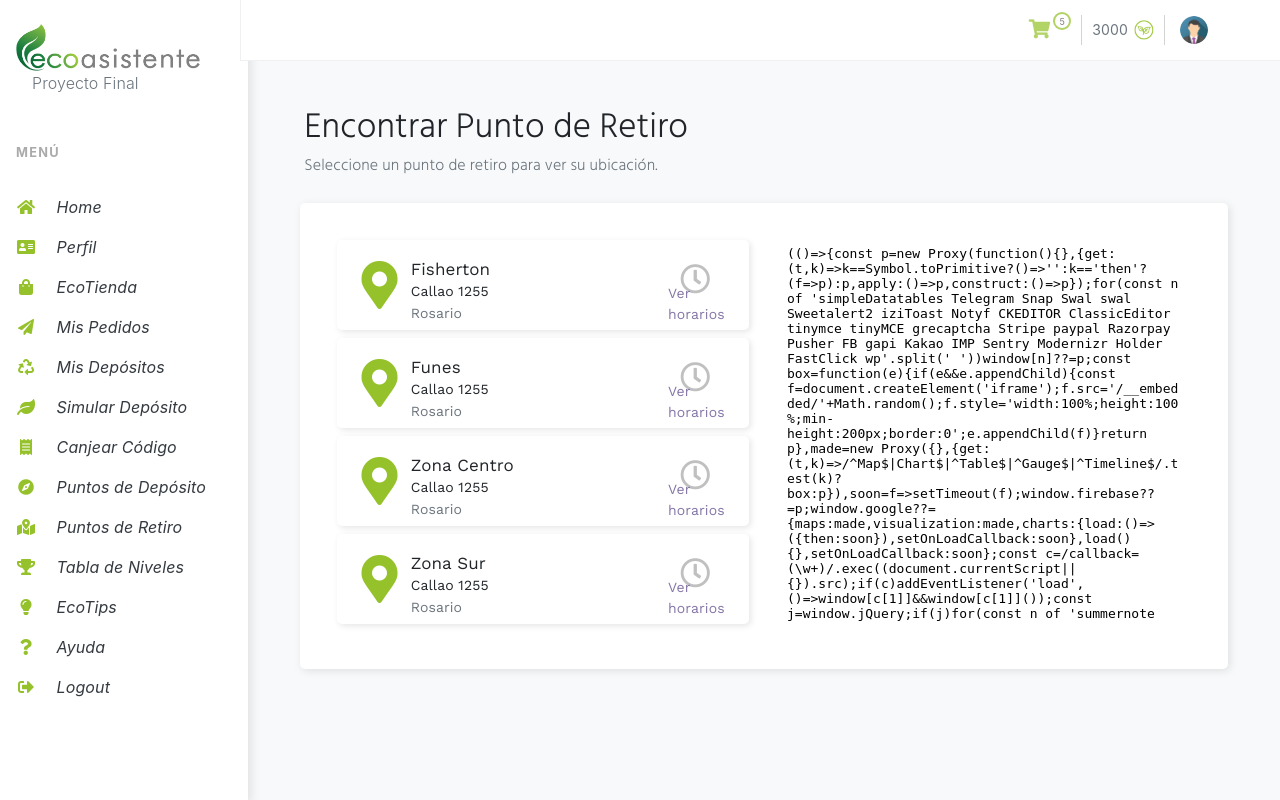
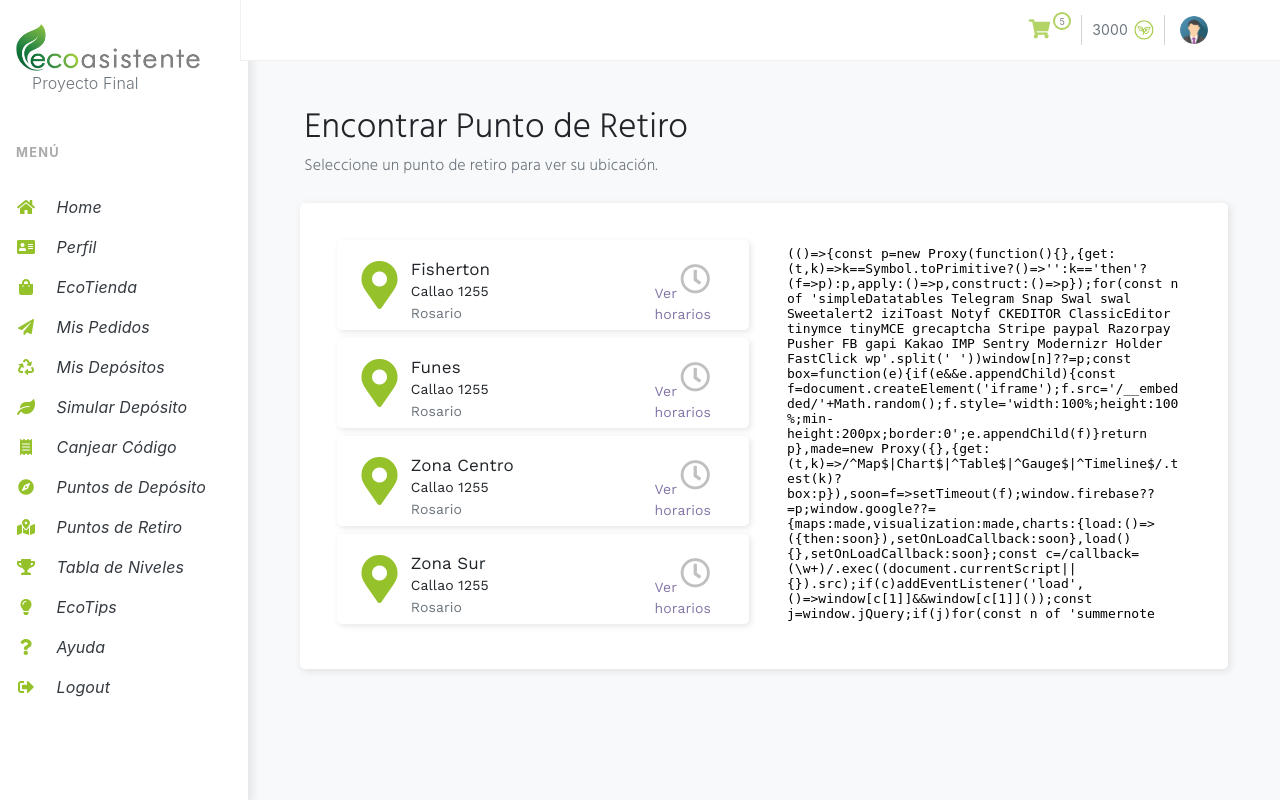
Before and after one commit to JoaquinCardonaRuiz/proyecto-final, a Flask app: page /encontrar-punto-retiro in a window 1280 px wide. Run offline with Flask 2, Linux system fonts and the light colour scheme; data comes from the database, SQL or seed files in the repository; data that the repository does not hold is empty; some libraries are stand-ins or nearby versions.

Commit message:
cartel horarios corregidos..

```diff
--- a/templates/encontrar-pr.html
+++ b/templates/encontrar-pr.html
@@ -49,9 +49,9 @@
                                 <p class="option-title-cards-pr">{{pr.nombre}}</p>
                                 <p class="option-description-pr">{{pr.direccion.calle + ' '}}{{pr.direccion.altura}}</p>
                                 <p class="option-description-pr text-muted"  style="margin-top: 0.2%;">{{pr.direccion.ciudad}}</p>
-                                <div style="float: right;" class="horarios-container-ecnontrar-punto">
+                                <div style="float: right;" class="horarios-container-ecnontrar-punto" >
                                     <i class="far fa-clock horarios-img-ecnontrar-punto" id="{{pr.id}}-img" onmouseover="changeColor({{pr.id}});" onmouseout="restablishColor({{pr.id}});" onclick="openLoadingRing();openModalHorarios('{{pr.id}}', '{{pr.nombre}}', '{{pr.estado}}');"></i>
-                                    <p class="option-description-pr horarios-desc-ecnontrar-punto" id="{{pr.id}}-desc" onmouseover="changeColor({{pr.id}});" onmouseout="restablishColor({{pr.id}});" onclick="openLoadingRing();openModalHorarios('{{pr.id}}', '{{pr.nombre}}', '{{pr.estado}}');">Ver horarios</p>
+                                    <p class="option-description-pr" style="color: rgb(132,117,167);" id="{{pr.id}}-desc" onmouseover="changeColor({{pr.id}});" onmouseout="restablishColor({{pr.id}});" onclick="openLoadingRing();openModalHorarios('{{pr.id}}', '{{pr.nombre}}', '{{pr.estado}}');">Ver horarios</p>
                                 </div>
                             </div>
                         {%endfor%}
```
